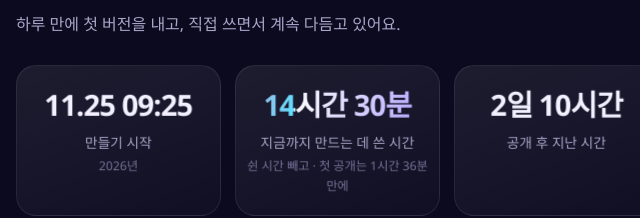
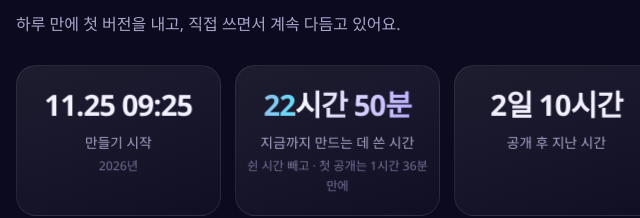
Before and after one commit to bylhn/desktop-planner, an Electron app: page docs/index.html in a window 1280 px wide. Shown: the part 5128-5346 px from the top of the page, 84-724 px from the left. Drawn offline with Linux system fonts and the light colour scheme; no server answers; a web font is replaced by a local one.

Commit message:
Homepage: build time so far 22h 50m
Co-Authored-By: Claude Opus 5.5 <noreply@anthropic.com>

```diff
--- a/docs/index.html
+++ b/docs/index.html
@@ -320,7 +320,7 @@
     <p class="desc">하루 만에 첫 버전을 내고, 직접 쓰면서 계속 다듬고 있어요.</p>
     <div class="stats">
       <div class="card tilt stat"><b>11.25 09:25</b><span>만들기 시작</span><small>2026년</small></div>
-      <div class="card tilt stat"><b class="grad">14시간 30분</b><span>지금까지 만드는 데 쓴 시간</span><small>쉰 시간 빼고 · 첫 공개는 1시간 36분 만에</small></div>
+      <div class="card tilt stat"><b class="grad">22시간 50분</b><span>지금까지 만드는 데 쓴 시간</span><small>쉰 시간 빼고 · 첫 공개는 1시간 36분 만에</small></div>
       <div class="card tilt stat"><b id="stAge">–</b><span>공개 후 지난 시간</span></div>
       <div class="card tilt stat"><b id="stDl" data-n="">–</b><span>설치 파일 다운로드</span><small>자동 업데이트 포함</small></div>
       <div class="card tilt stat"><b id="stRel">–</b><span>지금까지 낸 버전</span><small id="stLatest">&nbsp;</small></div>    </div>
```
